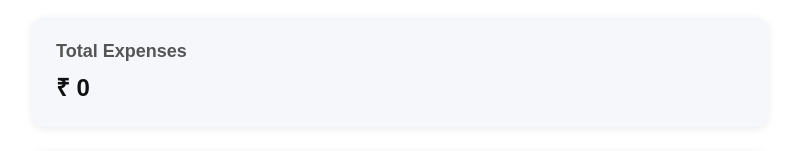
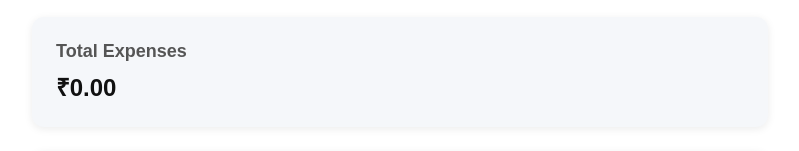
Before and after one commit to den766/react-expensetracker-app, a React (Vite) app: page /expense-dashboard in a window 1280 px wide. Shown: the part 237-388 px from the top of the page, without its empty margins (240-1039 px from the left). Built offline with nearby package versions, Linux system fonts and the light colour scheme.

Commit message:
feat(currency): format monetary values across the app

```diff
--- a/src/budget.jsx
+++ b/src/budget.jsx
@@ -1,5 +1,6 @@
 import { useState } from "react";
-import { validateMonthlyBudget } from "./utils/validation";
+import { validateMonthlyBudget  } from "./utils/validation";
+import { formatCurrency } from "./utils/formatCurrency";
 
 function MonthlyBudget({
   isEditing,
@@ -83,17 +84,17 @@ function MonthlyBudget({
         <p className="budget-subtitle">Stay within your monthly spending</p>
         <div className="budget-row">
           <span>Budget</span>
-          <strong>₹{monthlyBudget}</strong>
+          <strong>{formatCurrency(monthlyBudget)}</strong>
         </div>
 
         <div className="budget-row">
           <span>Spent</span>
-          <strong>₹{currentMonthSpent}</strong>
+          <strong>{formatCurrency(currentMonthSpent)}</strong>
         </div>
 
         <div className="budget-row">
           <span>Remaining</span>
-          <strong className="remaining-budget">₹{remainingBudget}</strong>
+          <strong className="remaining-budget">{formatCurrency(remainingBudget)}</strong>
         </div>
         <div className="budget-progress">
           <div className="budget-progress__header">
--- a/src/expensecard.jsx
+++ b/src/expensecard.jsx
@@ -1,5 +1,6 @@
 import { formatDate } from "./utils/formatDate";
 import EditExpenseForm from "./editexpenseform";
+import { formatCurrency } from "./utils/formatCurrency";
 function ExpenseCard({
   id,
   title,
@@ -34,7 +35,7 @@ function ExpenseCard({
     <>
       <li key={id}>
         <p className="expense-title">{title}</p>
-        <p className="amount">₹{amount}</p>
+        <p className="amount">{formatCurrency(amount)}</p>
         <p className="category">{category}</p>
         <p className="expense-date">{formatDate(date)}</p>
         <div className="edt-delete-btngroup">
--- a/src/expensesummary.jsx
+++ b/src/expensesummary.jsx
@@ -1,9 +1,13 @@
+import { formatCurrency } from "./utils/formatCurrency";
+
 function ExpenseSummary({ expenseSummary }) {
+  console.log(expenseSummary);
+
   return (
     <div className="expense_summary">
       <h3>Total Expenses</h3>
 
-      <p className="summary_amount">₹ {expenseSummary}</p>
+      <p className="summary_amount"> {formatCurrency(expenseSummary)}</p>
     </div>
   );
 }
--- a/src/monthlysummary.jsx
+++ b/src/monthlysummary.jsx
@@ -1,3 +1,4 @@
+import { formatCurrency } from "./utils/formatCurrency";
 function MonthlySummary({ monthlyTotals }) {
   return (
     <div className="monthly-summary">
@@ -8,7 +9,7 @@ function MonthlySummary({ monthlyTotals }) {
       {monthlyTotals.map(([month, total]) => (
         <div className="month-row" key={month}>
           <span>{month}</span>
-          <span>₹{total}</span>
+          <span>{formatCurrency(total)}</span>
         </div>
       ))}
     </div>
--- /dev/null
+++ b/src/utils/formatCurrency.js
@@ -0,0 +1,6 @@
+const currencyFormatter = new Intl.NumberFormat("en-IN", {
+  style: "currency",
+  currency: "INR",
+});
+
+export const formatCurrency = (amount) => currencyFormatter.format(amount);
```
